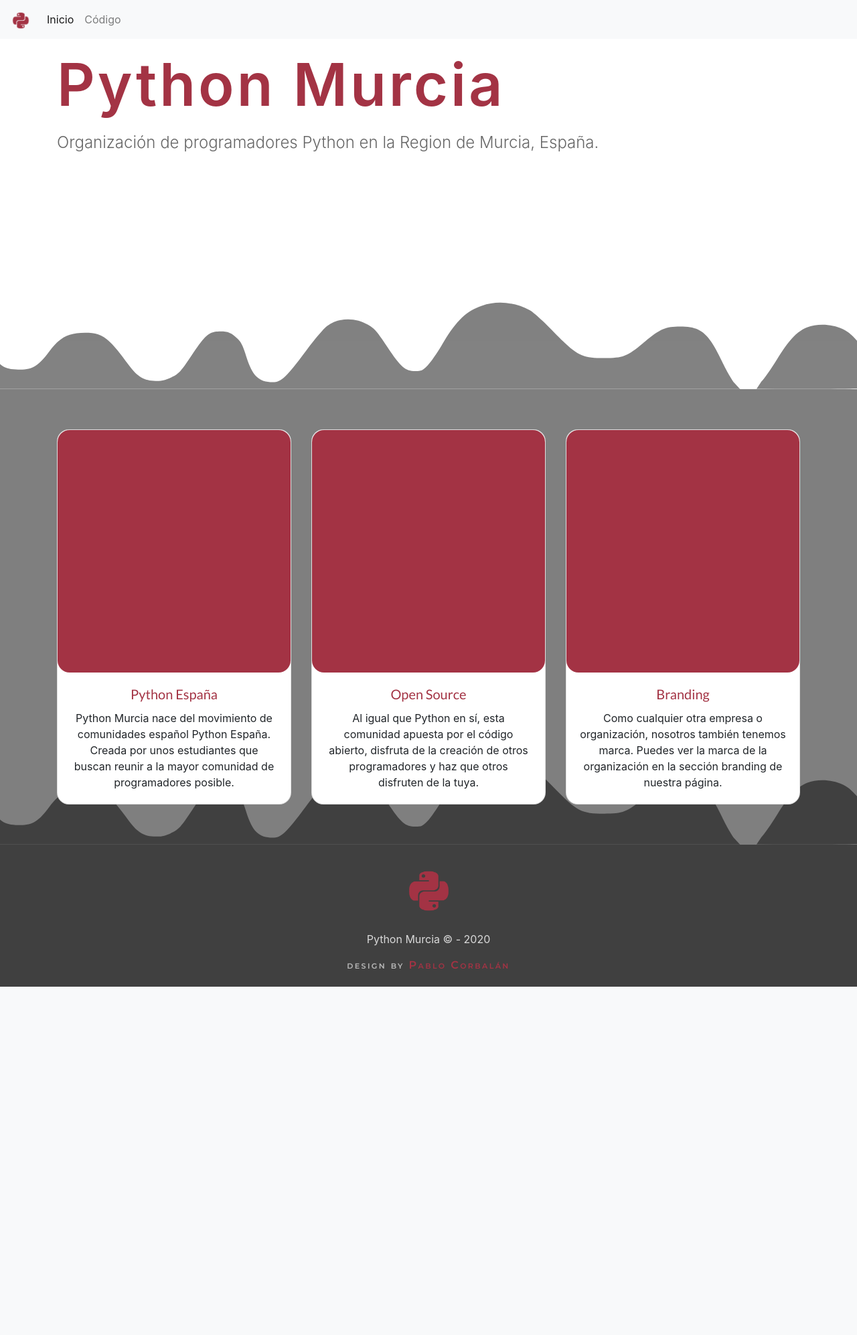
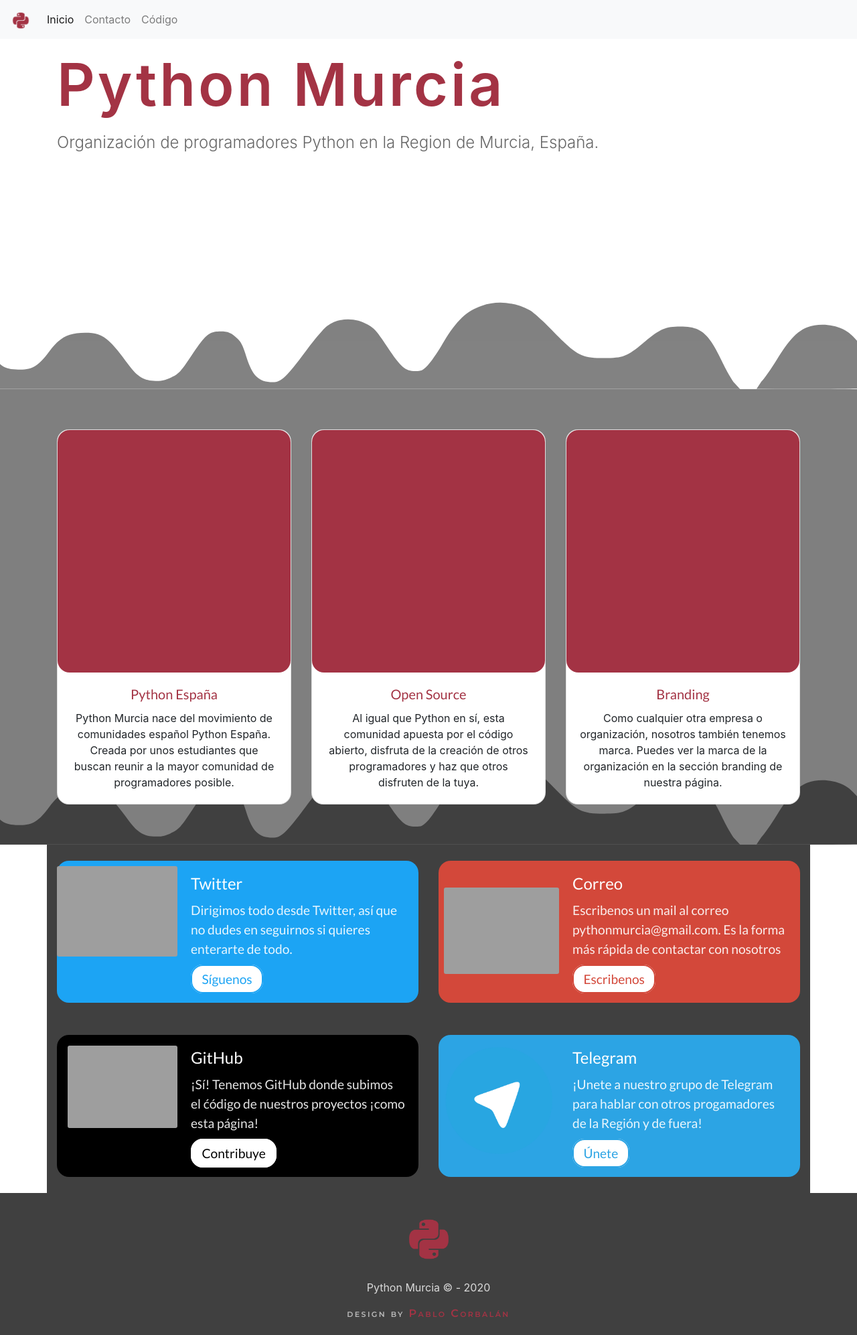
Before and after one commit to pythonmurcia/web, a Flask app: page / in a window 1280 px wide. Shown: the whole page at 67% size. Before the commit the page ends 1473 px from the top, so only its background shows below. Run offline with Flask 2, Linux system fonts and the light colour scheme; some libraries are stand-ins or nearby versions; grey boxes are pictures that could not be loaded.

Commit message:
contact pages finished but responsive there not ready

```diff
--- a/app.py
+++ b/app.py
@@ -35,6 +35,10 @@
 
 	]
 	return render_template('index.html', cards=cards)
+
+@app.route('/contacto')
+def contact():
+	return render_template('contact.html')
 
 @app.errorhandler(404)
 @app.route('/error/404')
--- a/static/css/main.css
+++ b/static/css/main.css
@@ -66,9 +66,9 @@
     font-family: "Lato" !important;
     font-weight: 475 !important;
 }
+/*==============================CONTACT==========================*/
 .telegram {
     padding-top: 1.5rem;
-    background-color: rgba(0, 0, 0, 0.75) !important;
     padding-bottom: 1.5rem;
 }
 .telegram-card {
@@ -82,9 +82,101 @@
     color:#fff !important;
     font-size: 1.5rem;
 }
-.map {
-    height: 400px;  /* The height is 400 pixels */
-    width: 100%;  /* The width is the width of the web page */
+.telegram .telegram-card .link {
+    background-color: #fff !important;
+    color: #2CA4E4 !important;
+    border-radius: 18px !important;
+    border: 2px solid #2CA4E4 !important;
+    padding: 0.5rem 0.9rem 0.5rem 0.9rem  !important;
+}
+.telegram .telegram-card .link:hover {
+    background-color: #2CA4E4 !important;
+    color: #fff !important;
+    border: 2px solid #fff !important;
+}
+.twitter {
+    padding-top: 1.5rem;
+    padding-bottom: 1.5rem;
+}
+.github {
+    padding-top: 1.5rem;
+    padding-bottom: 1.5rem;
+}
+.github-card {
+    border-radius: 18px;
+    background-color: #000 !important;
+    color: rgba(255, 255, 255, 0.9) !important;
+    font-family: "Lato" !important;
+    font-size: 1.2rem !important;
+}
+.github .github-card .card-title {
+    color:#fff !important;
+    font-size: 1.5rem;
+}
+.github .github-card .link {
+    background-color: #fff !important;
+    color: #000 !important;
+    border-radius: 18px !important;
+    border: 2px solid #fff !important;
+    padding: 0.5rem 0.9rem 0.5rem 0.9rem  !important;
+}
+.github .github-card .link:hover {
+    background-color: #000 !important;
+    color: #fff !important;
+    border-radius: 18px !important;
+    border: 2px solid #fff !important
+}
+.twitter-card {
+    border-radius: 18px;
+    background-color: #1CA4F4!important;
+    color: rgba(255, 255, 255, 0.9) !important;
+    font-family: "Lato" !important;
+    font-size: 1.2rem !important;
+}
+.twitter .twitter-card .card-title {
+    color:#fff !important;
+    font-size: 1.5rem;
+}
+.twitter .twitter-card .link {
+    background-color: #fff !important;
+    color: #1CA4F4 !important;
+    border-radius: 18px !important;
+    border: 2px solid #1CA4F4 !important;
+    padding: 0.5rem 0.9rem 0.5rem 0.9rem  !important;
+}
+.twitter .twitter-card .link:hover {
+    background-color: #1CA4F4 !important;
+    color: #fff !important;
+    border-radius: 18px !important;
+    border: 2px solid #fff !important
+}
+.gmail {
+    padding-top: 1.5rem;
+    padding-bottom: 1.5rem;
+}
+.gmail-card {
+    border-radius: 18px;
+    background-color: #D3483A !important;
+    color: rgba(255, 255, 255, 0.9) !important;
+    font-family: "Lato" !important;
+    font-size: 1.2rem !important;
+}
+.gmail .gmail-card .card-title {
+    color:#fff !important;
+    font-size: 1.5rem;
+}
+.gmail .gmail-card .link {
+    background-color: #fff !important;
+    color: #D3483A !important;
+    border-radius: 18px !important;
+    border: 2px solid #D3483A !important;
+    padding: 0.5rem 0.9rem 0.5rem 0.9rem  !important;
+}
+.gmail .gmail-card .link:hover {
+    background-color: #D3483A !important;
+    color: #fff !important;
+    border-radius: 18px !important;
+    border: 2px solid #fff !important
 }
 /*footer CSS*/
 .footer {
--- a/templates/index.html
+++ b/templates/index.html
@@ -24,5 +24,87 @@
 		</div>
 	</div>
 </div>
-
+<div class="container" style="background-color: rgba(0,0,0,0.75);">
+<div class="card-deck">
+	<div class="twitter">
+		<div class="container">
+			<div class="twitter-card" style="max-width: 540px;">
+		  		<div class="row no-gutters">
+		    	<div class="col-md-4 mt-2">
+		      		<img src="{{ url_for('static', filename='images/twitter.png') }}" class="card-img" alt="Twitter Logo">
+		    	</div>
+		    		<div class="col-md-8">
+		      			<div class="card-body">
+		        			<h5 class="card-title">Twitter</h5>
+		        			<p class="card-text">
+		        				Dirigimos todo desde Twitter, así que no dudes en seguirnos si quieres enterarte de todo.
+		        			</p>
+		        			<a class="link" href="https://twitter.com/pythonmurcia">Síguenos</a>
+		      			</div>
+		    		</div>
+		  		</div>
+			</div>
+		</div>
+	</div>
+	<div class="gmail">
+		<div class="container">
+			<div class="gmail-card" style="max-width: 540px;">
+		  		<div class="row no-gutters">
+		    	<div class="col-md-4 mt-4 pl-2 pt-3">
+		      		<img src="{{ url_for('static', filename='images/gmail.png') }}" class="card-img" alt="Mail Logo">
+		    	</div>
+		    		<div class="col-md-8">
+		      			<div class="card-body">
+		        			<h5 class="card-title">Correo</h5>
+		        			<p class="card-text">
+		        				Escribenos un mail al correo pythonmurcia@gmail.com. Es la forma más rápida de contactar con nosotros
+		        			</p>
+		        			<a class="link" href="https://mail.google.com/mail/u/0/#inbox?compose=GTvVlcRwRQQnNLkMJKXqbfKCQfwFmHqkVSVsbhScjzNfBdlxBGStVMTBfsmFfmbWCVlNzNgBvgcJJ">Escribenos</a>
+		      			</div>
+		    		</div>
+		  		</div>
+			</div>
+		</div>
+	</div>
+	<div class="github">
+		<div class="container">
+			<div class="github-card" style="max-width: 540px;">
+		  		<div class="row no-gutters">
+		    	<div class="col-md-4 pl-3 pt-3">
+		      		<img src="{{ url_for('static', filename='images/github.png') }}" class="card-img" alt="Mail Logo">
+		    	</div>
+		    		<div class="col-md-8">
+		      			<div class="card-body">
+		        			<h5 class="card-title">GitHub</h5>
+		        			<p class="card-text">
+		        				¡Sí! Tenemos GitHub donde subimos el ćódigo de nuestros proyectos ¡como esta página!
+		        			</p>
+		        			<a class="link" href="https://github.com/pythonmurcia">Contribuye</a>
+		      			</div>
+		    		</div>
+		  		</div>
+			</div>
+		</div>
+	</div>
+	<div class="telegram">
+		<div class="container">
+			<div class="telegram-card" style="max-width: 540px;">
+		  		<div class="row no-gutters">
+		    	<div class="col-md-4 pt-3 pl-2 pr-2">
+		      		<img src="{{ url_for('static', filename='images/telegram.png') }}" class="card-img" alt="Telegram Logo">
+		    	</div>
+		    		<div class="col-md-8">
+		      			<div class="card-body">
+		        			<h5 class="card-title">Telegram</h5>
+		        			<p class="card-text">
+		        				¡Unete a nuestro grupo de Telegram para hablar con otros progamadores de la Región y de fuera!
+		        			</p>
+		        			<a class="link" href="https://t.me/pythonmurcia">Únete</a>
+		      			</div>
+		    		</div>
+		  		</div>
+			</div>
+		</div>
+	</div>
+</div></div></div>
 {% endblock body %}
--- a/templates/main.html
+++ b/templates/main.html
@@ -1,7 +1,7 @@
 {% extends "layout.html" %}
 {% block content %}
 <!--create a navigation bar-->
-<nav class="navbar navbar-expand-lg navbar-light bg-light">
+<nav class="navbar navbar-expand-lg navbar-light bg-light" style="background-color: #fff">
 	<a class="navbar-brand" href="/">
 		<img src="{{ url_for('static', filename='images/siluet.png') }}" width="30" height="30" alt="" loading="lazy">
 	</a>
@@ -13,6 +13,9 @@
 			<li class="nav-item active">
 				<a class="nav-link" href="/">Inicio
 				</a>
+			</li>
+			<li class="nav-item">
+				<a class="nav-link" href="/contacto">Contacto</a>
 			</li>
 			<li class="nav-item">
 				<a class="nav-link" target="_blank" href="https://github.com/pythonmurcia">Código</a>
```
